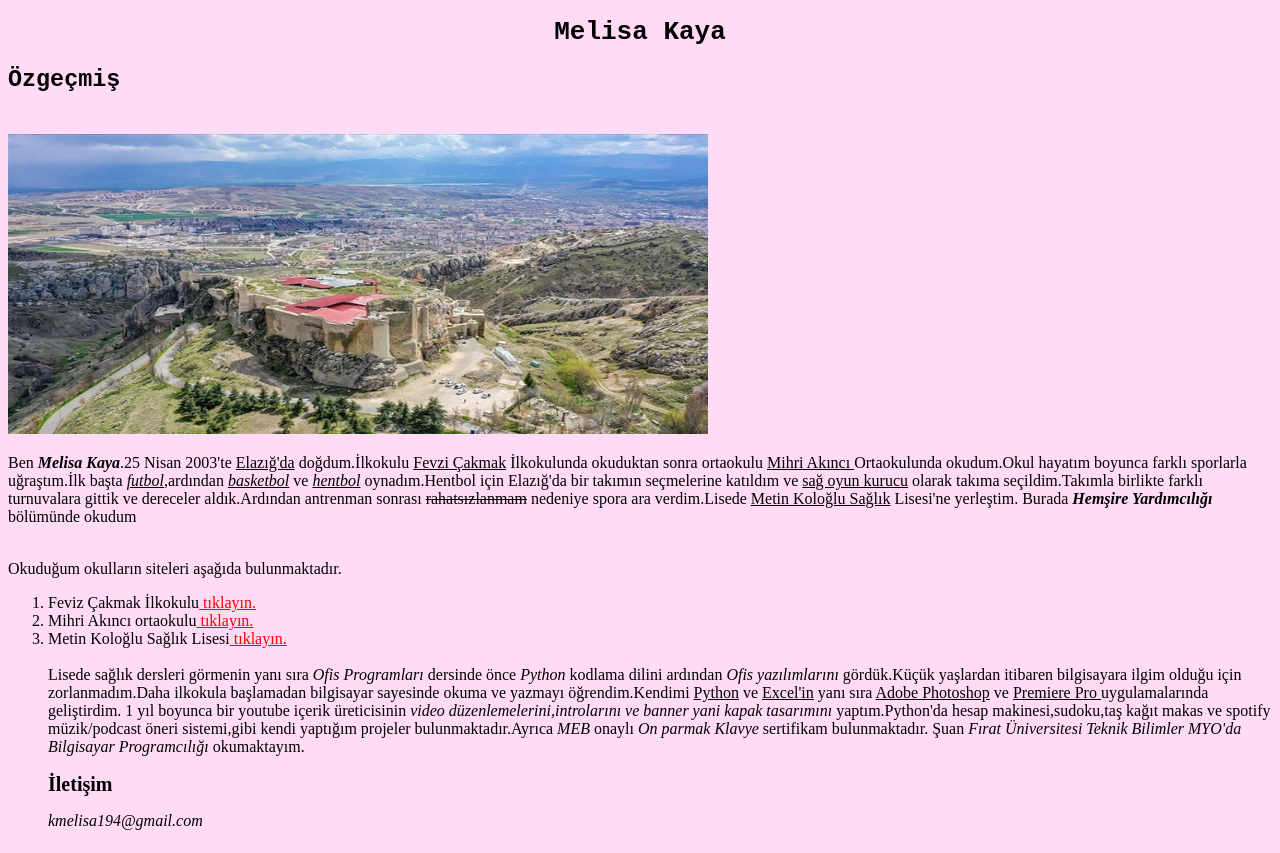
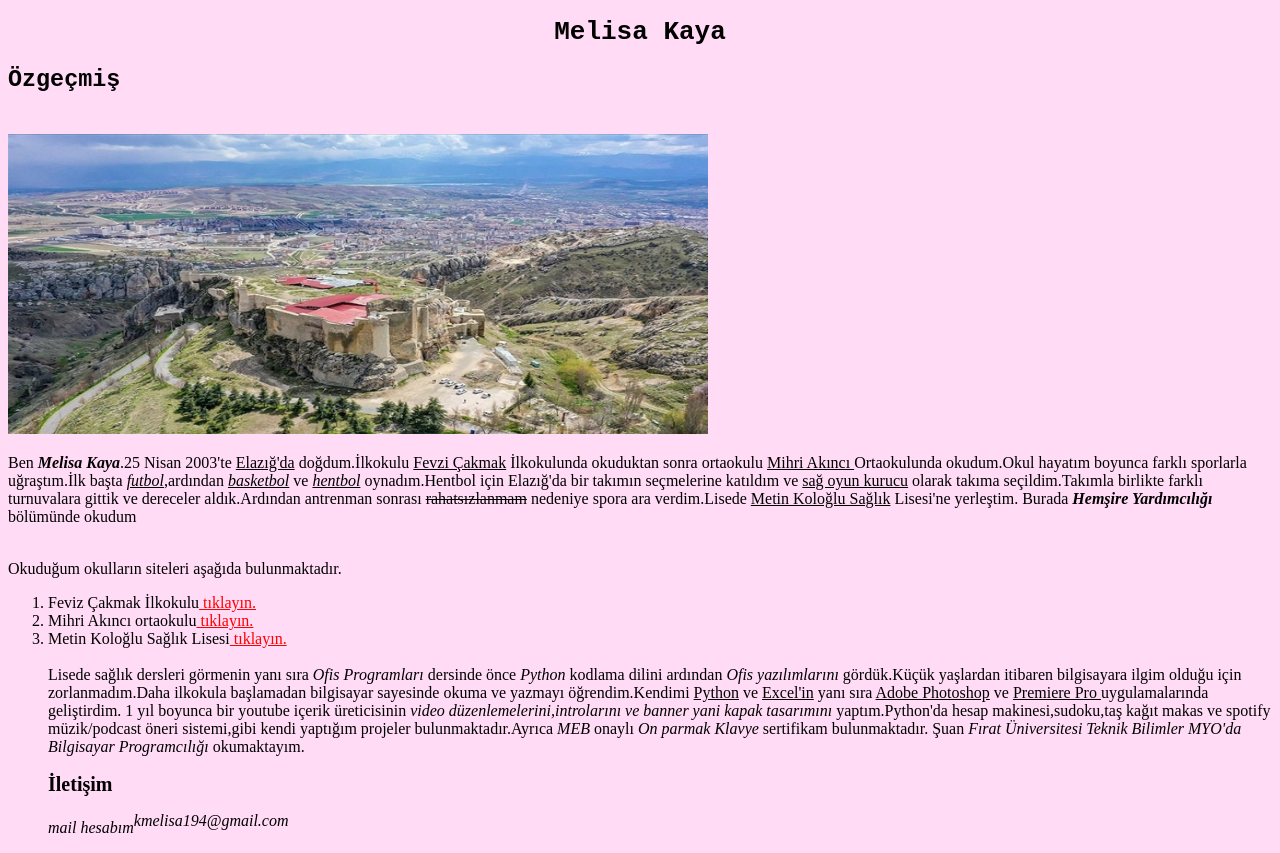
Before and after one commit to kayamel/benkimim.html, a plain HTML site: page index.html in a window 1280 px wide. Drawn offline with Linux system fonts and the light colour scheme.

Commit message:
Update index.html

```diff
--- a/index.html
+++ b/index.html
@@ -23,7 +23,7 @@
         1 yıl boyunca bir youtube içerik üreticisinin <i>video düzenlemelerini,introlarını ve banner yani kapak tasarımını</i> yaptım.Python'da hesap makinesi,sudoku,taş kağıt makas ve spotify müzik/podcast öneri sistemi,gibi kendi yaptığım projeler bulunmaktadır.Ayrıca <cite>MEB</cite> onaylı <i>On parmak Klavye </i> sertifikam bulunmaktadır.
         Şuan <cite>Fırat Üniversitesi Teknik Bilimler MYO'da Bilgisayar Programcılığı</cite> okumaktayım.
     <small><h2>İletişim</h2></small>
-    <p><i>kmelisa194@gmail.com</i></p>
+    <p><i>mail hesabım<sup><big>kmelisa194@gmail.com</big></sup></i></p>
 
 </blockquote>
 </body>
```
